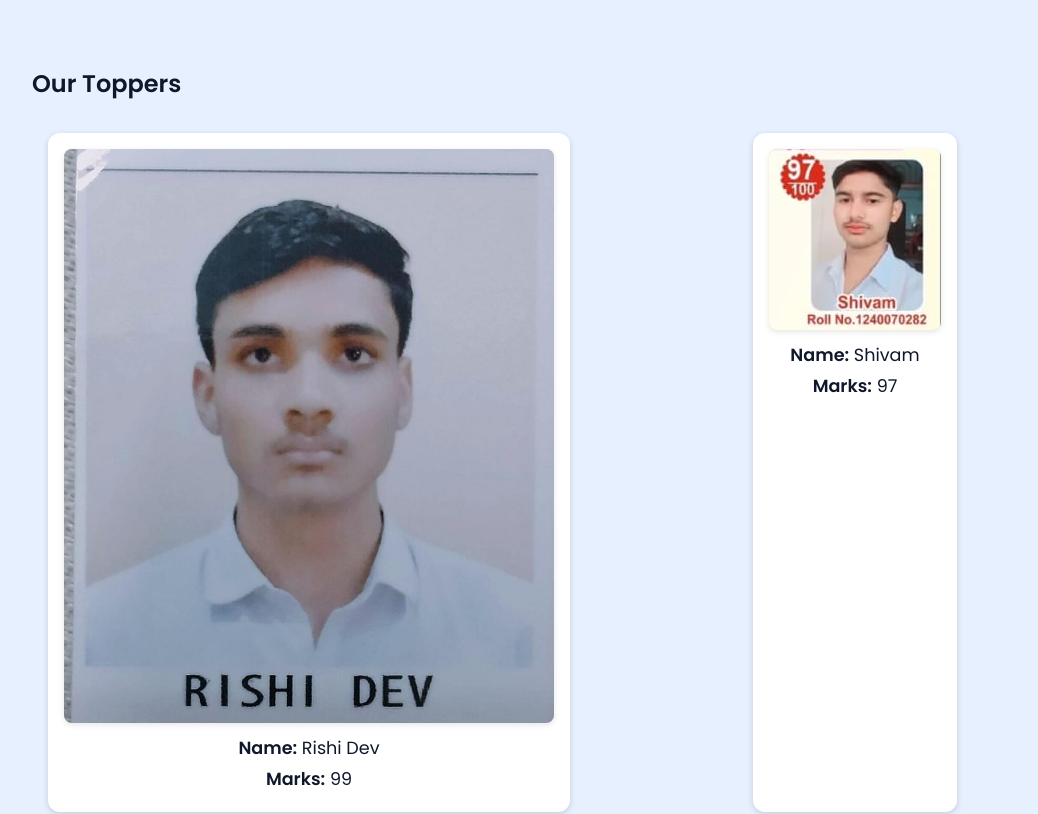
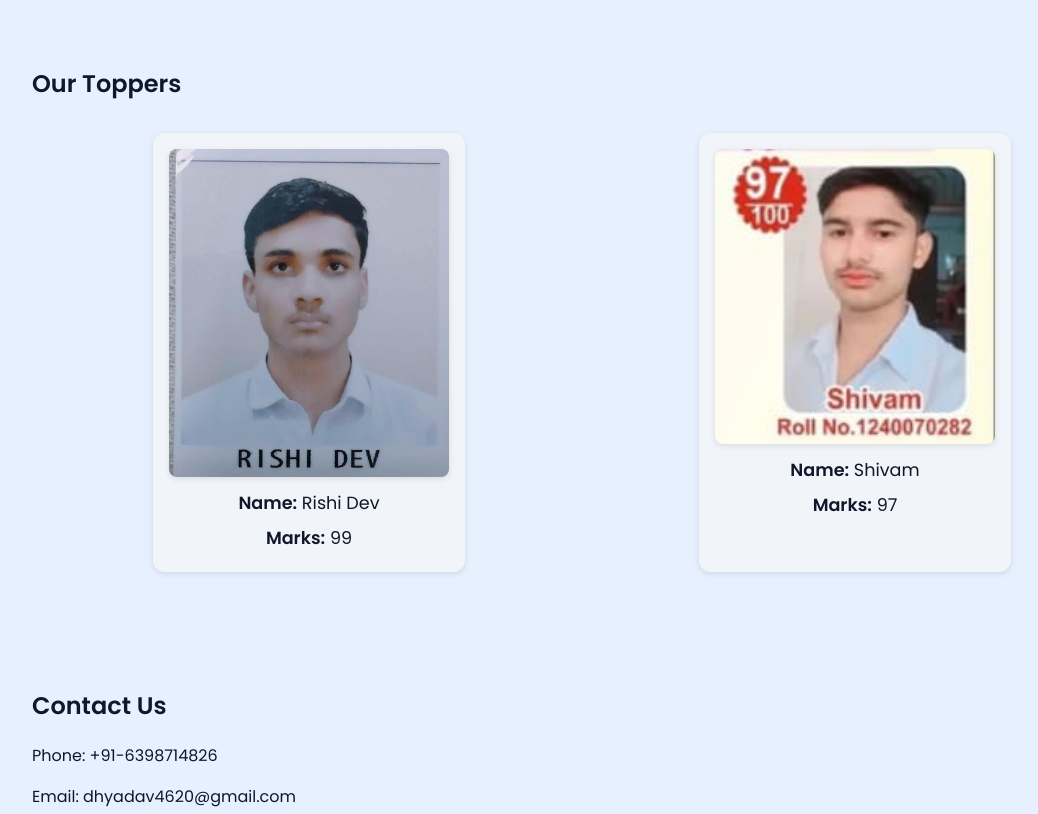
Before and after one commit to shreedevgrpofedu/coaching-website, a plain HTML site: page index.html in a window 1280 px wide. Shown: the part 4460-5274 px from the top of the page, without its empty margins (58-1096 px from the left). Drawn offline with Linux system fonts and the light colour scheme.

Commit message:
Update style.css

```diff
--- a/style.css
+++ b/style.css
@@ -144,11 +144,24 @@ nav a:hover {
 }
 
 .topper-card {
-  background: #ffffff;
+  background: #f1f5f9;
   border-radius: 12px;
   padding: 1rem;
   text-align: center;
-  box-shadow: 0 2px 6px rgba(0,0,0,0.15);
+  box-shadow: 0 2px 6px rgba(0,0,0,0.1);
+  width: 280px;           /* fix width for all topper cards */
+  display: flex;
+  flex-direction: column;
+  align-items: center;
+}
+.topper-card img {
+  width: 100%;
+  height: auto;
+  border-radius: 0.5rem;
+  object-fit: cover;
+  display: block;
+  margin-bottom: 0.5rem;
+  box-shadow: 0 2px 6px rgba(0,0,0,0.1);
 }
 
 .topper-card p {
```
